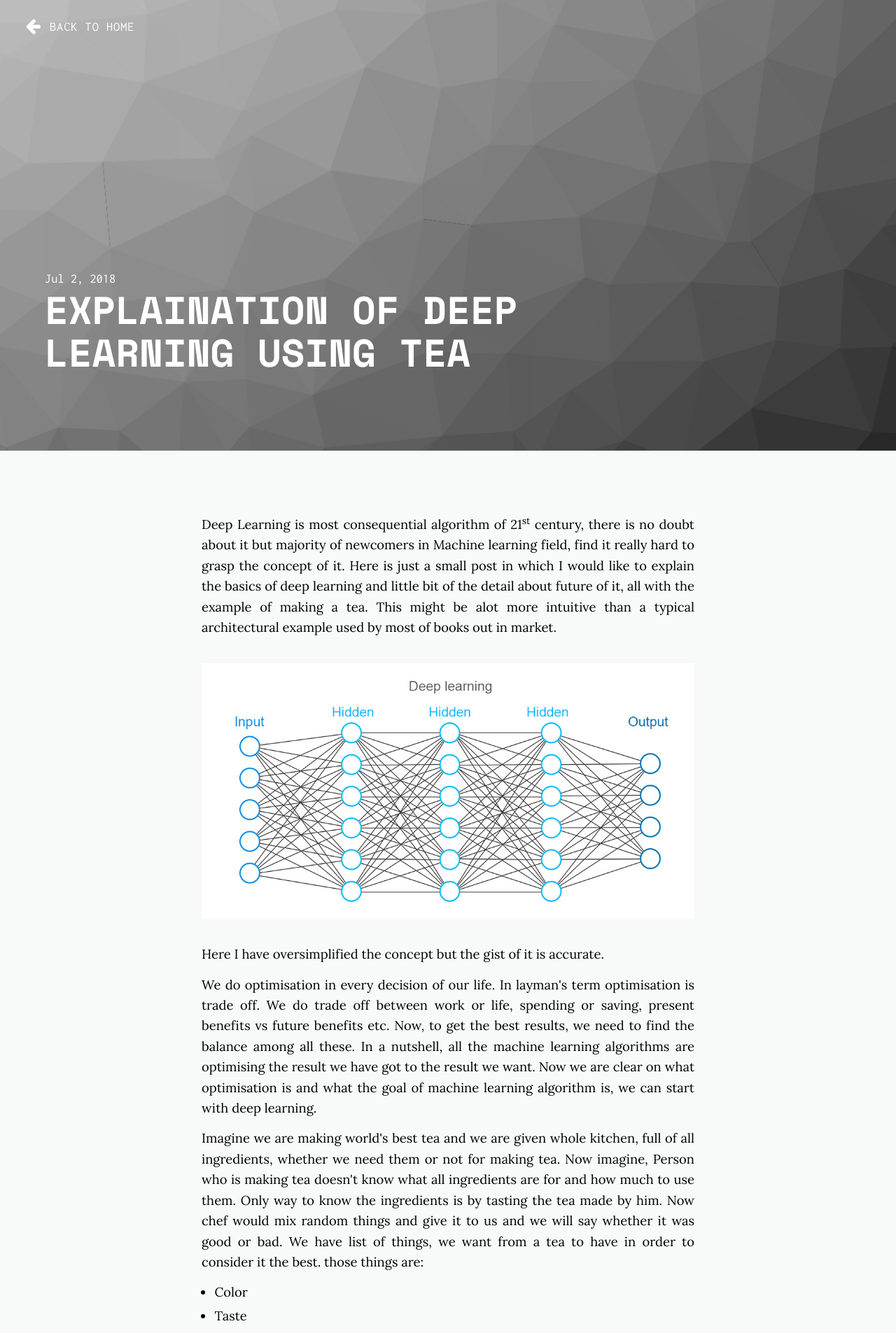
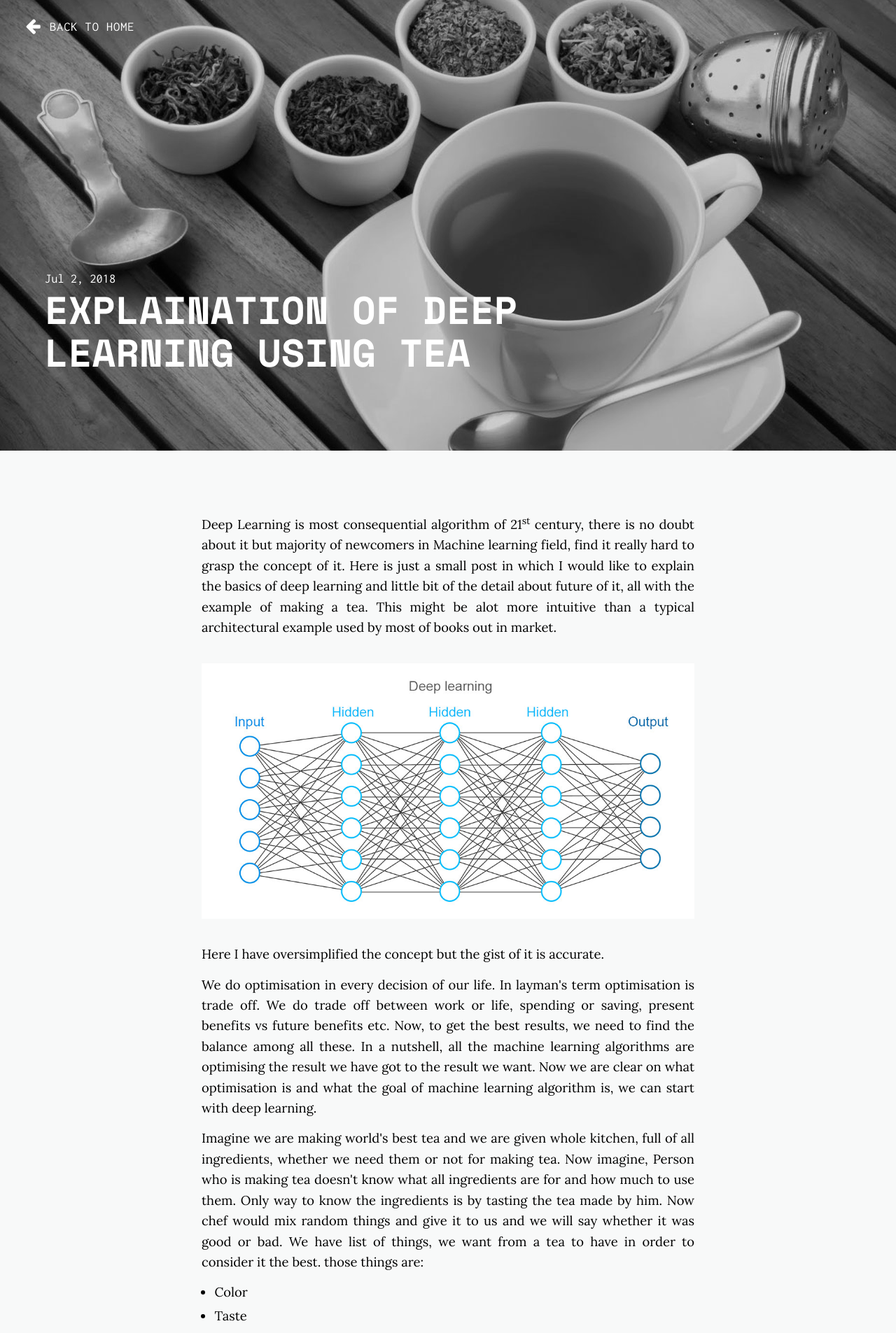
Before and after one commit to daftengineer/daftengineer.github.io, a Jekyll site: the page built from _posts/2018-07-02-deeplearning-chai.markdown, in a window 1280 px wide. Shown: the top 1905 px of the page at 70% size. Built offline with Jekyll 4.4.1, drawn with Linux system fonts in a browser that asks for light colours; nearby versions of some CDN libraries.

Commit message:
Update 2018-07-02-deeplearning-chai.markdown

```diff
--- a/_posts/2018-07-02-deeplearning-chai.markdown
+++ b/_posts/2018-07-02-deeplearning-chai.markdown
@@ -3,7 +3,7 @@
 title: "EXPLAINATION OF DEEP LEARNING USING TEA"
 date: 2018-07-02
 description: Analogy for DEEP LEARNING with Tea
-image: "background-image:url('https://daftengineer.github.io/media_assets/trianglify.png');filter: grayscale(100%);"
+image: "background-image:url('https://daftengineer.github.io/media_assets/2.jpg');filter: grayscale(100%);"
 image-sm:
 ---
 
```
